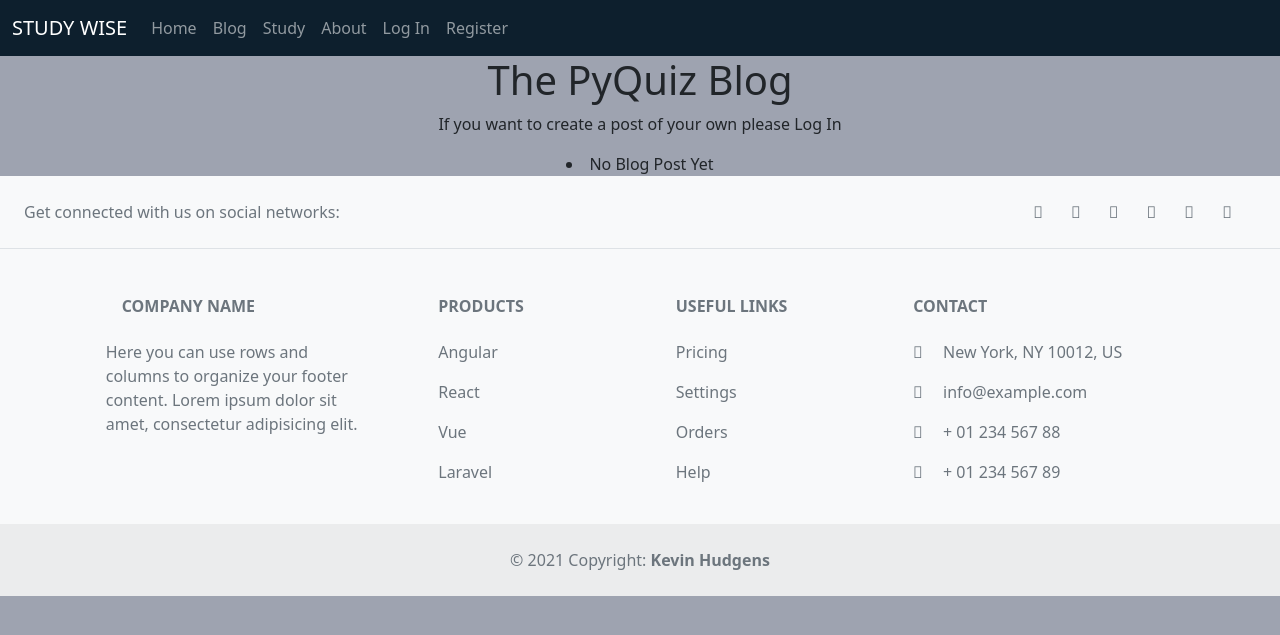
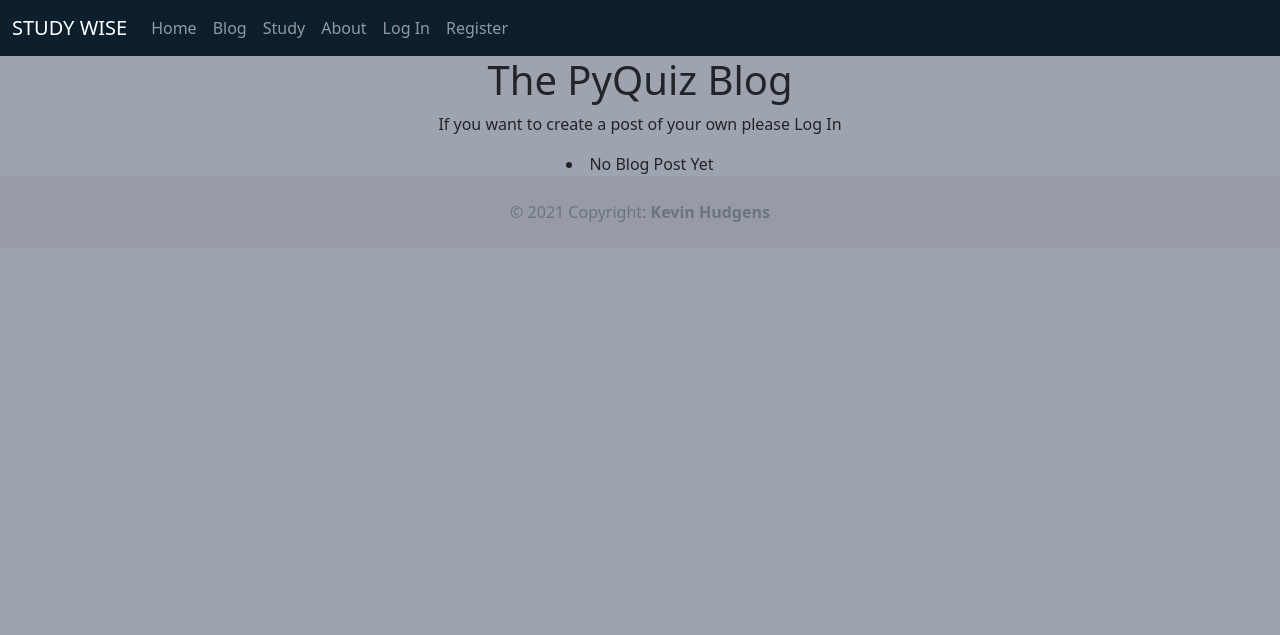
Before and after one commit to kghudgens/Study-Wise, a Django app: page /blog/ in a window 1280 px wide. Shown: the top 635 px of the page. Run offline with Django 3.2, Linux system fonts and the light colour scheme; data that the repository does not hold is empty; some libraries are stand-ins or nearby versions.

Commit message:
cleaned up footer template

```diff
--- a/pyquiz/blog/templates/blog/base.html
+++ b/pyquiz/blog/templates/blog/base.html
@@ -91,128 +91,9 @@
     {%block content%} {%endblock content%}
 
     <!-- Footer -->
-    <footer class="text-center text-lg-start bg-light text-muted">
-      <!-- Section: Social media -->
-      <section
-        class="
-          d-flex
-          justify-content-center justify-content-lg-between
-          p-4
-          border-bottom
-        "
-      >
-        <!-- Left -->
-        <div class="me-5 d-none d-lg-block">
-          <span>Get connected with us on social networks:</span>
-        </div>
-        <!-- Left -->
-
-        <!-- Right -->
-        <div>
-          <a href="" class="me-4 text-reset">
-            <i class="fab fa-facebook-f"></i>
-          </a>
-          <a href="" class="me-4 text-reset">
-            <i class="fab fa-twitter"></i>
-          </a>
-          <a href="" class="me-4 text-reset">
-            <i class="fab fa-google"></i>
-          </a>
-          <a href="" class="me-4 text-reset">
-            <i class="fab fa-instagram"></i>
-          </a>
-          <a href="" class="me-4 text-reset">
-            <i class="fab fa-linkedin"></i>
-          </a>
-          <a href="" class="me-4 text-reset">
-            <i class="fab fa-github"></i>
-          </a>
-        </div>
-        <!-- Right -->
-      </section>
-      <!-- Section: Social media -->
-
-      <!-- Section: Links  -->
-      <section class="">
-        <div class="container text-center text-md-start mt-5">
-          <!-- Grid row -->
-          <div class="row mt-3">
-            <!-- Grid column -->
-            <div class="col-md-3 col-lg-4 col-xl-3 mx-auto mb-4">
-              <!-- Content -->
-              <h6 class="text-uppercase fw-bold mb-4">
-                <i class="fas fa-gem me-3"></i>Company name
-              </h6>
-              <p>
-                Here you can use rows and columns to organize your footer
-                content. Lorem ipsum dolor sit amet, consectetur adipisicing
-                elit.
-              </p>
-            </div>
-            <!-- Grid column -->
-
-            <!-- Grid column -->
-            <div class="col-md-2 col-lg-2 col-xl-2 mx-auto mb-4">
-              <!-- Links -->
-              <h6 class="text-uppercase fw-bold mb-4">Products</h6>
-              <p>
-                <a href="#!" class="text-reset">Angular</a>
-              </p>
-              <p>
-                <a href="#!" class="text-reset">React</a>
-              </p>
-              <p>
-                <a href="#!" class="text-reset">Vue</a>
-              </p>
-              <p>
-                <a href="#!" class="text-reset">Laravel</a>
-              </p>
-            </div>
-            <!-- Grid column -->
-
-            <!-- Grid column -->
-            <div class="col-md-3 col-lg-2 col-xl-2 mx-auto mb-4">
-              <!-- Links -->
-              <h6 class="text-uppercase fw-bold mb-4">Useful links</h6>
-              <p>
-                <a href="#!" class="text-reset">Pricing</a>
-              </p>
-              <p>
-                <a href="#!" class="text-reset">Settings</a>
-              </p>
-              <p>
-                <a href="#!" class="text-reset">Orders</a>
-              </p>
-              <p>
-                <a href="#!" class="text-reset">Help</a>
-              </p>
-            </div>
-            <!-- Grid column -->
-
-            <!-- Grid column -->
-            <div class="col-md-4 col-lg-3 col-xl-3 mx-auto mb-md-0 mb-4">
-              <!-- Links -->
-              <h6 class="text-uppercase fw-bold mb-4">Contact</h6>
-              <p><i class="fas fa-home me-3"></i> New York, NY 10012, US</p>
-              <p>
-                <i class="fas fa-envelope me-3"></i>
-                info@example.com
-              </p>
-              <p><i class="fas fa-phone me-3"></i> + 01 234 567 88</p>
-              <p><i class="fas fa-print me-3"></i> + 01 234 567 89</p>
-            </div>
-            <!-- Grid column -->
-          </div>
-          <!-- Grid row -->
-        </div>
-      </section>
-      <!-- Section: Links  -->
-
+    <footer class="text-muted">
       <!-- Copyright -->
-      <div
-        class="text-center p-4"
-        style="background-color: rgba(0, 0, 0, 0.05)"
-      >
+      <div class="p-4" style="background-color: rgba(0, 0, 0, 0.05)">
         © 2021 Copyright:
         <a
           class="text-reset fw-bold"
```
